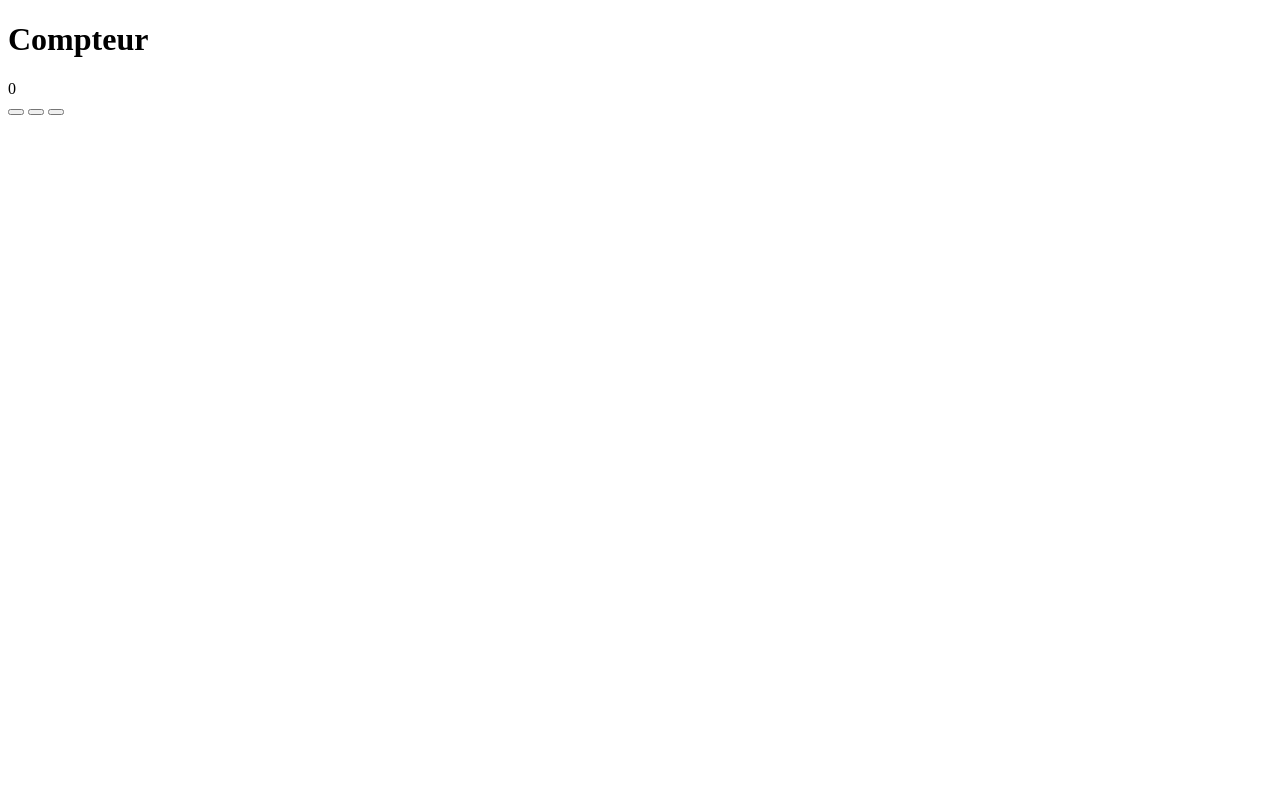
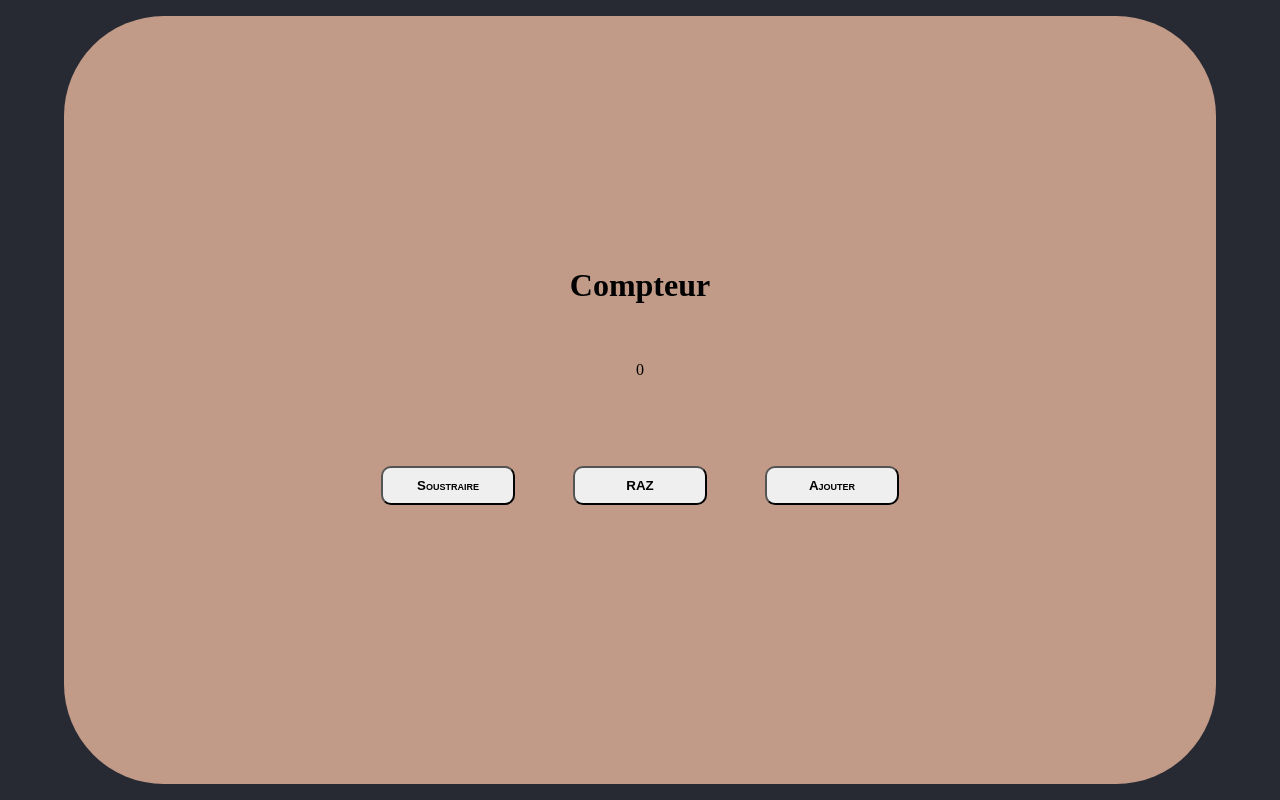
Before and after one commit to ALouKatraz/Compteur, a plain HTML site: page index.html in a window 1280 px wide. Drawn offline with Linux system fonts and the light colour scheme.

Commit message:
Application du style sur les éléments

```diff
--- a/CSS/style.css
+++ b/CSS/style.css
@@ -0,0 +1,53 @@
+*{
+    margin: 0;
+    padding: 0;
+}
+
+body{
+    background-color: #282a33;
+}
+
+main{
+    height: 96vh;
+    display: flex;
+    flex-direction: column;
+    justify-content: center;
+    align-items: center;
+    margin: 2vh 5vw ;
+    background-color: #c19b87;
+    border-radius: 100px;
+}
+
+#nombre{
+    margin: 5%;
+}
+
+main div{
+    display: flex;
+    justify-content: center;
+    width: 50%;
+}
+
+button{
+    margin: 5%;
+    padding: 10px;
+    border-radius: 10px;
+    cursor: pointer;
+    font-variant: small-caps;
+    font-weight: bolder;
+    width: 50%;
+}
+
+button:hover{
+    width: 100%;
+}
+
+#ajouter:hover{
+    color: #F2F2F2;
+    background-color:#27081b ;
+}
+
+#soustraire:hover{
+    color: #F2F2F2;
+    background-color: #8a0819;
+}
--- a/index.html
+++ b/index.html
@@ -11,9 +11,9 @@
         <h1>Compteur</h1>
         <span id="nombre">0</span>
         <div>
-            <button id="soustraire"></button>
-            <button id="RAZ"></button>
-            <button id="ajouter"></button>
+            <button id="soustraire">Soustraire</button>
+            <button id="RAZ">RAZ</button>
+            <button id="ajouter">Ajouter</button>
         </div>
     </main>
     <script src="JS/script.js"></script>
```
